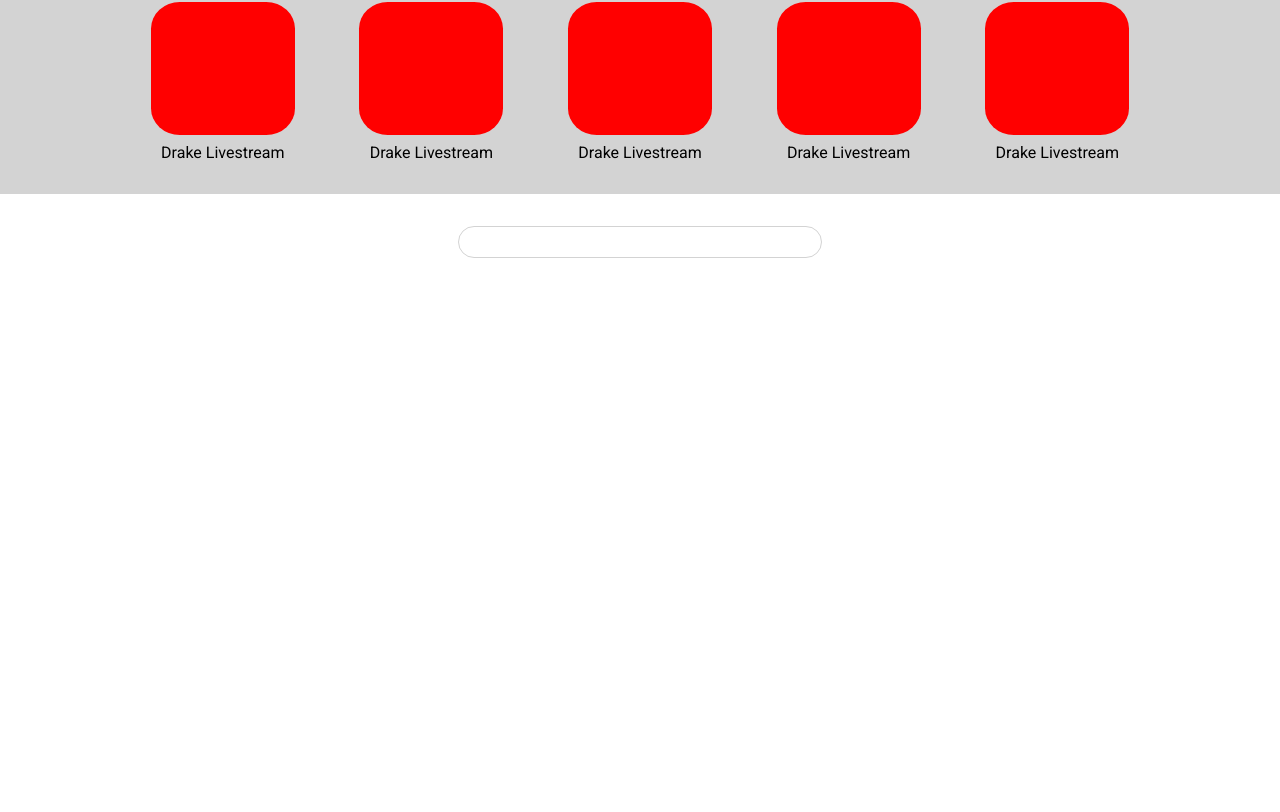
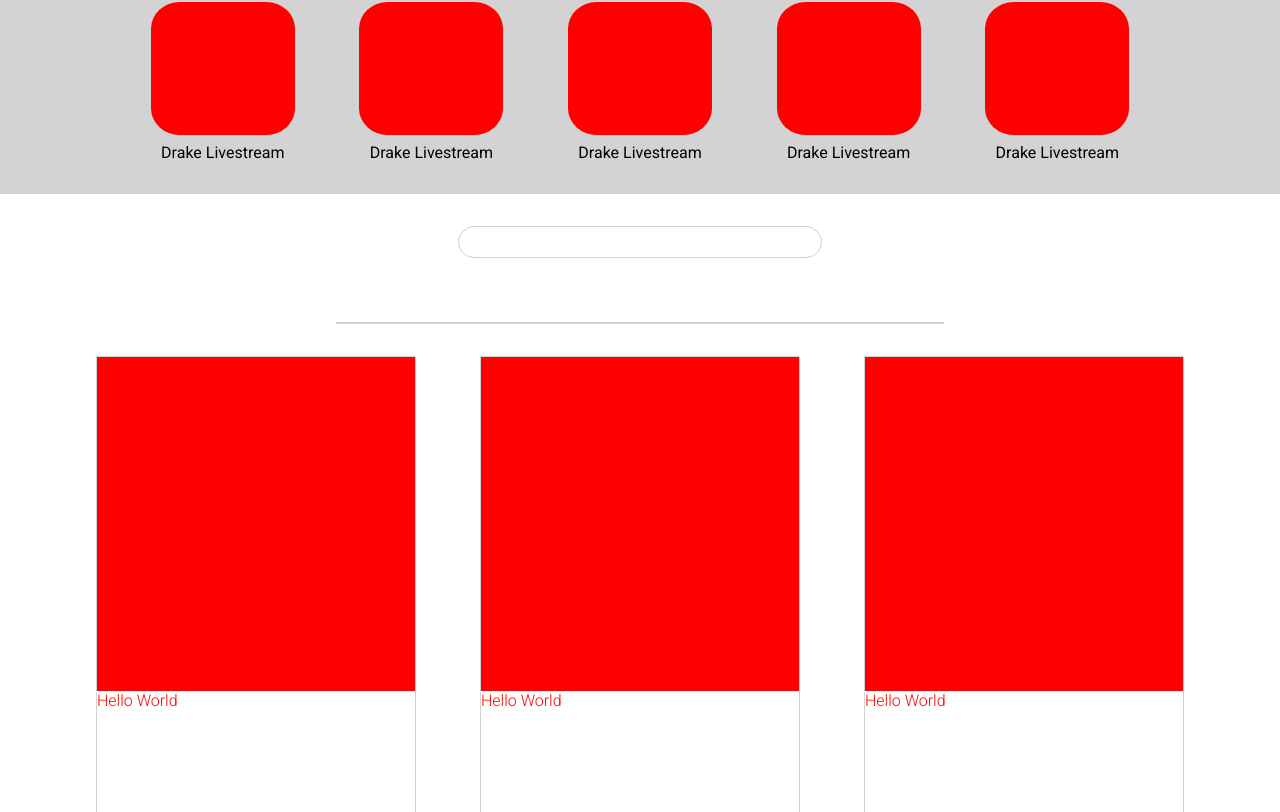
Before and after one commit to omarb147/livestreams-now-frontend, a React app: page / in a window 1280 px wide. Shown: the part 288-1100 px from the top of the page. Before the commit the page ends 800 px from the top, so only its background shows below. Built offline with nearby package versions, Linux system fonts and the light colour scheme; what typesafe-actions would draw is missing.

Commit message:
completed grid styling

```diff
--- /dev/null
+++ b/src/components/atoms/Card/Card.tsx
@@ -0,0 +1,40 @@
+import React from 'react';
+import styled from 'styled-components';
+
+interface IProps {
+  color?: string;
+  width?: string;
+}
+
+const Container = styled.div`
+  border: 1px solid lightgray;
+  height: 30rem;
+  width: 100%;
+  max-width: 20rem;
+`;
+
+const ImageSection = styled.div`
+  height: 70%;
+  background-color: red;
+`;
+
+const TextSection = styled.div`
+  .title {
+    font-weight: 500;
+  }
+  .subtitle {
+    font-weight: 200;
+    color: red;
+  }
+`;
+
+const Card: React.FunctionComponent<IProps> = () => (
+  <Container>
+    <ImageSection />
+    <TextSection>
+      <div className="subtitle">Hello World</div>
+    </TextSection>
+  </Container>
+);
+
+export default Card;
--- /dev/null
+++ b/src/components/atoms/Grid/Grid.tsx
@@ -0,0 +1,11 @@
+import styled from 'styled-components';
+
+export default styled.div`
+  width: 100%;
+  display: grid;
+  align-items: center;
+  justify-items: center;
+  grid-template-columns: repeat(auto-fit, minmax(20rem, 1fr));
+  grid-gap: 2rem;
+  padding: 0 5em;
+`;
--- /dev/null
+++ b/src/components/atoms/LineBreak/LineBreak.tsx
@@ -0,0 +1,15 @@
+import styled from 'styled-components';
+
+interface IProps {
+  color: string;
+  width: string;
+}
+
+export default styled.div.attrs((props: IProps) => ({
+  color: props.color || 'black',
+  width: props.width || '50%',
+}))`
+  width: ${(props): string => props.width};
+  height: 0.1rem;
+  background-color: ${(props): string => props.color};
+`;
--- a/src/components/atoms/Section/Section.tsx
+++ b/src/components/atoms/Section/Section.tsx
@@ -2,22 +2,31 @@
 
 interface IProps {
   height?: string;
-  bgColor?: string;
+  backgroundColor?: string;
+  justifyContent?: string;
+  flexDirection?: string;
+  flexWrap?: string;
+  flexItemMargin?: string;
 }
 
 export default styled.div.attrs((props: IProps) => ({
   height: props.height,
-  bgColor: props.bgColor || 'white',
+  backgroundColor: props.backgroundColor || 'white',
+  justifyContent: props.justifyContent || 'center',
+  flexDirection: props.flexDirection || 'row',
+  flexWrap: props.flexWrap || 'nowrap',
+  flexItemMargin: props.flexItemMargin || '0 2%',
 }))`
   display: flex;
   padding: 2rem;
-  flex-direction: row;
-  justify-content: center;
+  flex-direction: ${(props) => props.flexDirection};
+  flex-wrap: ${(props) => props.flexWrap};
+  justify-content: ${(props) => props.justifyContent};
   align-content: center;
-  background-color: ${(props) => props.bgColor};
+  background-color: ${(props) => props.backgroundColor};
   height: ${(props): string => props.height || 'auto'};
 
   > * {
-    margin: 0 2%;
+    margin: ${(props) => props.flexItemMargin};
   }
 `;
--- /dev/null
+++ b/src/components/atoms/Section/SectionStyles.ts
@@ -0,0 +1,3 @@
+export const GridView = {
+  justifyContent: 'center',
+};
--- a/src/components/atoms/index.ts
+++ b/src/components/atoms/index.ts
@@ -2,7 +2,10 @@
 import SquareImageBox from './SquareImageBox/SquareImageBox';
 import Section from './Section/Section';
 import SearchInput from './SearchInput/SearchInput';
+import LineBreak from './LineBreak/LineBreak';
+import Card from './Card/Card';
+import Grid from './Grid/Grid';
 
 export {
-  Header, SquareImageBox, Section, SearchInput,
+  Header, SquareImageBox, Section, SearchInput, LineBreak, Card, Grid,
 };
--- a/src/pages/Homepage/Homepage.tsx
+++ b/src/pages/Homepage/Homepage.tsx
@@ -1,15 +1,22 @@
 import React from 'react';
-import { SquareImageBox, Section, SearchInput } from '@/components/atoms';
+import {
+  SquareImageBox,
+  Section,
+  SearchInput,
+  LineBreak,
+  Card,
+  Grid,
+} from '@/components/atoms';
 
 const Homepage = () => (
   <div>
-    <Section bgColor="lightgray">
+    <Section backgroundColor="lightgray">
       <h1>FIND OUT ABOUT THE FRESHEST LIVESTREAMS ON DEMAND!</h1>
     </Section>
-    <Section bgColor="lightgray">
+    <Section backgroundColor="lightgray">
       <h2>WHAT&apos;S ON TODAY?</h2>
     </Section>
-    <Section bgColor="lightgray">
+    <Section backgroundColor="lightgray">
       <SquareImageBox />
       <SquareImageBox />
       <SquareImageBox />
@@ -19,6 +26,20 @@
     <Section>
       <SearchInput />
     </Section>
+    <Section>
+      <LineBreak color="lightgray" />
+    </Section>
+
+    <Grid>
+      <Card />
+      <Card />
+      <Card />
+      <Card />
+      <Card />
+      <Card />
+      <Card />
+      <Card />
+    </Grid>
   </div>
 );
 
```
Also changed, not shown: .eslintrc.json.
